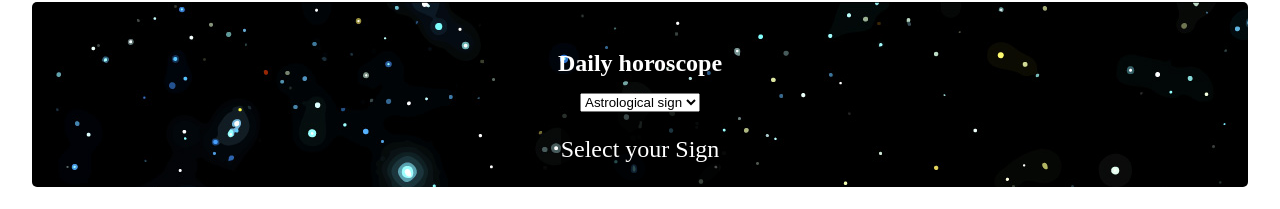
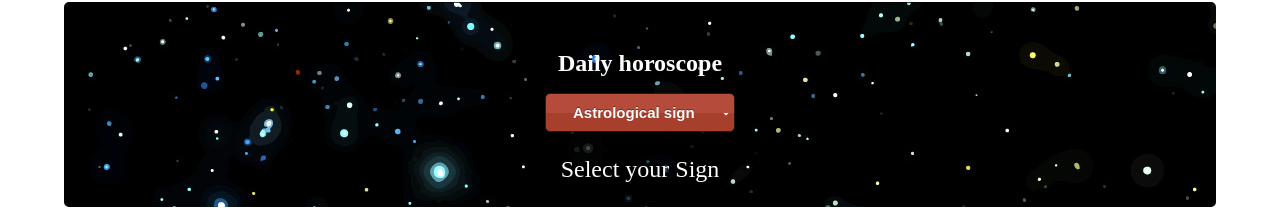
Before and after one commit to dlandouard/les-tricodeur, a React (Vite) app: page / in a window 1280 px wide. Shown: the part 701-910 px from the top of the page. Built offline with nearby package versions, Linux system fonts and the light colour scheme.

Commit message:
select stylisé

```diff
--- a/src/Uranus.css
+++ b/src/Uranus.css
@@ -56,57 +56,57 @@
   width: 17%;
   margin: 0;
   padding: 0;
-    display:flex;
-    flex-direction:column;
+  display: flex;
+  flex-direction: column;
   align-items: center;
-    text-align:center;
+  text-align: center;
 }
-#slider figure>p{
+#slider figure > p {
   background-color: rgba(2, 0, 50, 0.8);
-    width:85%;
+  width: 85%;
 }
 
 @keyframes slidy {
   0% {
-    transform:translateX(0vw);
+    transform: translateX(0vw);
   }
   8.33% {
-    transform:translateX(0vw);
+    transform: translateX(0vw);
   }
   16.66% {
-    transform:translateX(-80vw);
+    transform: translateX(-80vw);
   }
   25% {
-    transform:translateX(-80vw);
+    transform: translateX(-80vw);
   }
   33.33% {
-    transform:translateX(-160vw);
+    transform: translateX(-160vw);
   }
   41.67% {
-    transform:translateX(-160vw);
+    transform: translateX(-160vw);
   }
   50% {
-    transform:translateX(-240vw);
+    transform: translateX(-240vw);
   }
   58.33% {
-    transform:translateX(-240vw);
+    transform: translateX(-240vw);
   }
   66.67% {
-    transform:translateX(-320vw);
+    transform: translateX(-320vw);
   }
   75% {
-    transform:translateX(-320vw);
+    transform: translateX(-320vw);
   }
   83.33% {
-    transform:translateX(-400vw);
+    transform: translateX(-400vw);
   }
   91.67% {
-    transform:translateX(-400vw);
+    transform: translateX(-400vw);
   }
 }
 .culture_Horoscope,
 .culture_sign {
-  width: 95%;
+  width: 90%;
 }
 .culture_sign div {
   display: flex;
@@ -129,3 +129,19 @@
   font-size: 1.5rem;
   text-align: center;
 }
+
+#signSelect {
+  box-shadow: inset 0px 34px 0px -15px #b54b3a;
+  background-color: #a73f2d;
+  border: 1px solid #241d13;
+  display: inline-block;
+  cursor: pointer;
+  color: #ffffff;
+  font-family: Arial;
+  font-size: 15px;
+  font-weight: bold;
+  padding: 9px 23px;
+  text-decoration: none;
+  text-shadow: 0px -1px 0px #7a2a1d;
+  border-radius: 5px;
+}
```
Lines whose indentation alone changed are shown as unchanged.
